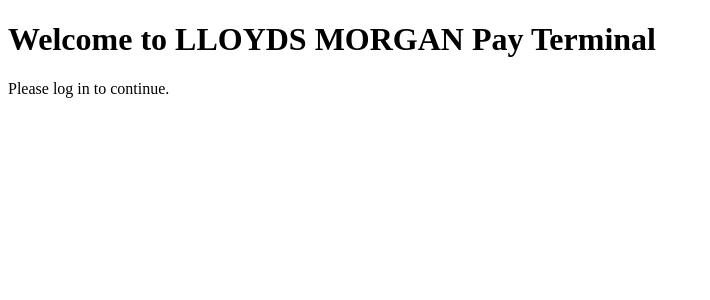
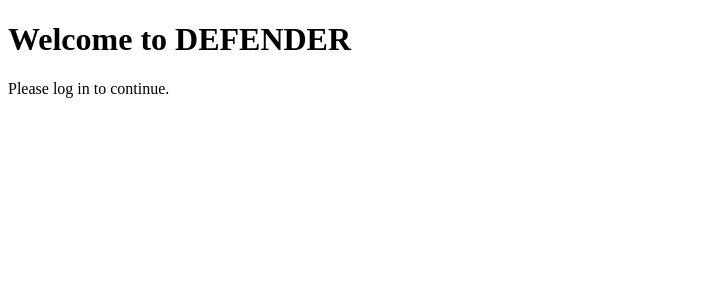
Before and after one commit to NBKUSA/nbk-capital-frontend, a Next.js app: page / in a window 1280 px wide. Shown: the top 300 px of the page, without its empty margins (0-710 px from the left). Built offline with nearby package versions, Linux system fonts and the light colour scheme.

Commit message:
Update index.js

```diff
--- a/pages/index.js
+++ b/pages/index.js
@@ -4,10 +4,10 @@
   return (
     <div>
       <Head>
-        <title>LLOYDS MORGAN Pay</title>
+        <title>DEFENDER</title>
       </Head>
       <main>
-        <h1>Welcome to LLOYDS MORGAN Pay Terminal</h1>
+        <h1>Welcome to DEFENDER</h1>
         <p>Please log in to continue.</p>
       </main>
     </div>
```
